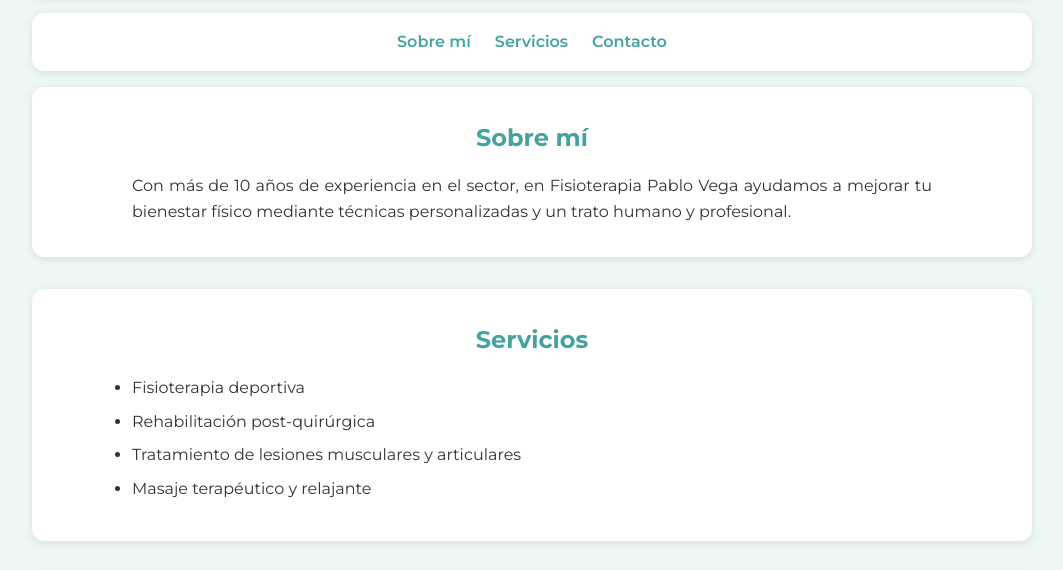
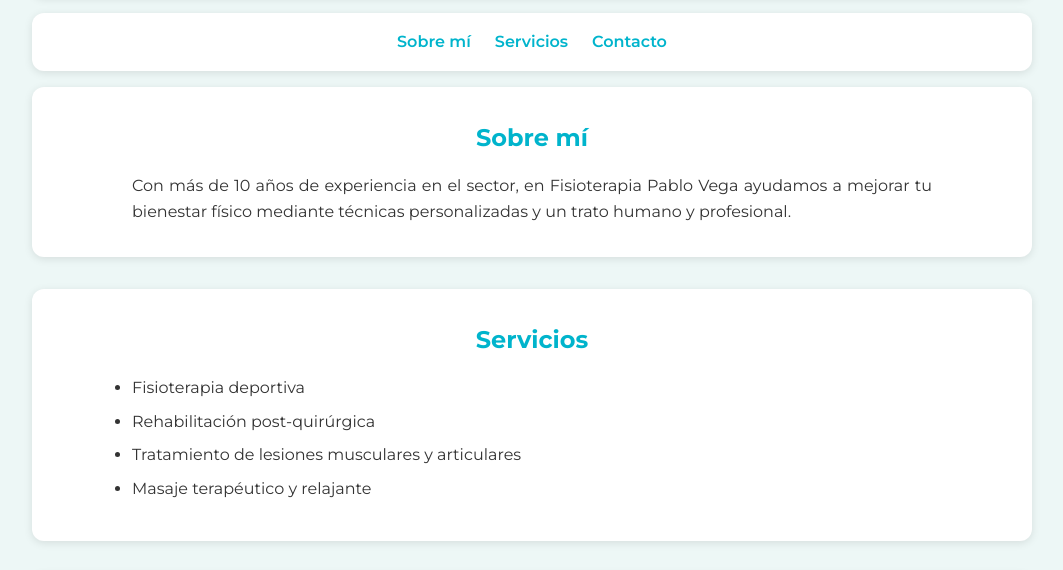
Before and after one commit to fisioterapiapablovega/fisioterapiapablovega.com, a plain HTML site: page index.html in a window 1280 px wide. Shown: the part 199-769 px from the top of the page, without its empty margins (108-1171 px from the left). Drawn offline with Linux system fonts and the light colour scheme.

Commit message:
color principal

```diff
--- a/css/style.css
+++ b/css/style.css
@@ -2,7 +2,7 @@
       --primary-color: ##00b4cc;
       --secondary-color: #edf7f6;
       --text-color: #333;
-      --accent-color: #45a29e;
+      --accent-color: #00b4cc;
       --font-family: 'Montserrat', sans-serif;
       --shadow: 0 2px 8px rgba(0, 0, 0, 0.1);
       --border-radius: 12px;
```
